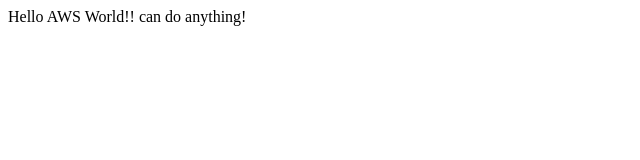
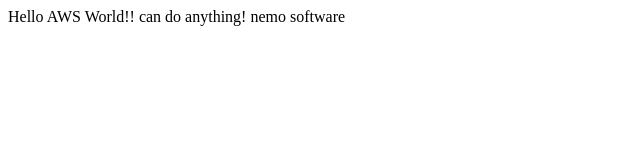
Before and after one commit to sireeshraju/aws-git-repos, a plain HTML site: page index.html in a window 1280 px wide. Shown: the whole page, without its empty margins (0-640 px from the left). Drawn offline with Linux system fonts and the light colour scheme.

Commit message:
added second quote

```diff
--- a/index.html
+++ b/index.html
@@ -3,5 +3,7 @@
 Hello AWS World!!
 
 can do anything!
+nemo
+software
 
 </html>
```
